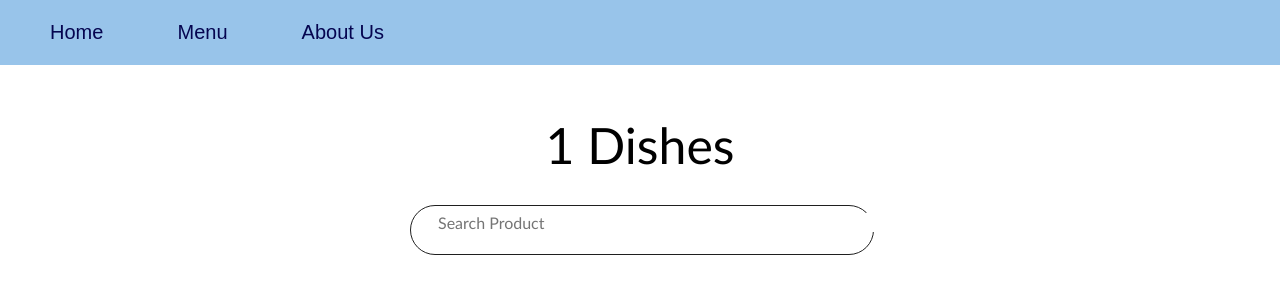
After one commit to ranjhal23/Taps-Away-Foods, a Django app: page /item/1 in a window 1280 px wide. The commit adds this page. Shown: the top 300 px of the page. Run offline with Django 4.2, Linux system fonts and the light colour scheme; data that the repository does not hold is empty.

Commit message:
developed more funcionality

```diff
--- a/TAF/urls.py
+++ b/TAF/urls.py
@@ -23,5 +23,7 @@ urlpatterns = [
     path('', views.home, name='home'),
     path('auth', views.auth, name='auth'),
     path('', include('login.urls')),
-    path('cuisine/<str:val>', views.cuisine, name='cuisine')
+    path('cuisine/<str:val>', views.cuisine, name='cuisine'),
+    path('item/<str:val>', views.item, name='item'),
+    path('recipe/<str:val1>/<str:val2>', views.recipe, name='recipe')
 ]
--- a/TAF/views.py
+++ b/TAF/views.py
@@ -1,5 +1,11 @@
 from django.shortcuts import render
-from items.models import cuisines
+import requests
+from items.models import cuisines, dishes
+
+api_key = '6ed583ee713f4addb3483d438948fe1d'
+
+
+search_url = 'https://api.spoonacular.com/recipes/search'
 
 
 def home(request):
@@ -14,3 +20,63 @@ def cuisine(request, val):
     cuisses = cuisines.objects.all()
     con = {'val': val, 'cuisses': cuisses}
     return render(request, 'cuis.html', con)
+
+
+def item(request, val):
+    dishe = dishes.objects.filter(category=val).all()
+    con = {'cuis': val, 'dishe': dishe}
+    return render(request, 'dishes.html', con)
+
+
+def recipe(request, val1, val2):
+    dish_name = val2
+    search_params = {
+        'apiKey': api_key,
+        'query': dish_name,
+        'number': 1,
+    }
+    search_response = requests.get(search_url, params=search_params)
+
+    if search_response.status_code == 200:
+
+        search_data = search_response.json()
+
+        if 'results' in search_data and search_data['results']:
+            dish_id = search_data['results'][0]['id']
+            url1 = f'https://api.spoonacular.com/recipes/{dish_id}/information'
+
+            params = {
+                'apiKey': api_key,
+                'includeNutrition': False,
+            }
+
+            response = requests.get(url1, params=params)
+            if response.status_code == 200:
+
+                recipe_info = response.json()
+                if 'extendedIngredients' in recipe_info:
+                    # dish_id = recipe_info['results'][0]['dish_id']
+                    nam = dish_name
+                    cuis = val1
+                    im = recipe_info['image']
+                    newe = dishes(category=cuis, Name=nam, bg=im)
+                    existing_dish = dishes.objects.filter(
+                        Name=nam, category=cuis).first()
+
+                    if existing_dish is None:
+                        # Dish doesn't exist, create a new entry
+
+                        newe.save()
+                    ingredients = recipe_info['extendedIngredients']
+                    con = {'cuis': cuis, 'name': nam,
+                           'time': recipe_info['readyInMinutes'], 'ingr': ingredients, 'bg': im}
+                    return render(request, 'desc.html', con)
+                else:
+                    return render(request, 'nofood1.html')
+            else:
+                return render(request, 'nofood1.html')
+        else:
+            print(f"No results found for '{dish_name}'.")
+    else:
+
+        return render(request, 'nof2.html')
--- a/items/admin.py
+++ b/items/admin.py
@@ -1,5 +1,6 @@
 from django.contrib import admin
-from .models import cuisines
+from .models import cuisines, dishes
 # Register your models here.
 
 admin.site.register(cuisines)
+admin.site.register(dishes)
--- a/login/views.py
+++ b/login/views.py
@@ -45,7 +45,7 @@ def loginn(request):
                 val = True
                 # passes = passwords.objects.filter(username=em).all()
                 context = {'em': em, 'val': val}
-                return render(request, 'menu.html', context)
+                return render(request, 'cuis.html', context)
             else:
                 messages.error(request, 'Invalid credentials')
                 return redirect('log')
--- /dev/null
+++ b/static/menues.css
@@ -0,0 +1,131 @@
+*{
+    margin: 0;
+    padding: 0;
+   box-sizing: border-box;
+    font-family:'Trebuchet MS', 'Lucida Sans Unicode', 'Lucida Grande', 'Lucida Sans', Arial, sans-serif;
+}
+.wrapper{
+    height:100vh;
+    overflow-x: hidden;
+    overflow-y: auto;
+}
+.container{
+    height: 100%;
+    max-width: 1200px;
+    margin: 0 auto;
+    /*margin-left:300px ;*/
+    padding: 20px;
+}
+.recipes{
+    display: flex;
+    flex-wrap:wrap;
+    justify-content:space-between;
+}
+.card {
+    width: 30%;
+    overflow: hidden;
+    position: relative;
+    border-radius: 10px;
+    margin-bottom: 30px;
+    position: relative;
+    border: #333;
+    max-height: 400px;
+
+  }
+  .card img {
+    height: 60%;
+    width: 100%;
+    object-fit: cover;
+    margin-top: 0;
+    margin-left: 0;
+    margin-right: 0;
+    box-shadow: 0 0 20px #333;
+  }
+  .card h2{
+    margin-top: 45px;
+    margin-left: 15px;
+  }
+  .card:hover{
+    transform: scale(1.03);
+    transition: 0.3s;
+    box-shadow:  0 0 20px #333;;
+  }
+  .card:hover figcaption{
+    opacity: 1;
+    bottom: 0;
+  }
+  .card span{
+    font-size: small;
+    font-weight: lighter;
+    margin-left: 15px;
+    margin-top: 10px;
+  }
+  .container p{
+    font-family:'Trebuchet MS', 'Lucida Sans Unicode', 'Lucida Grande', 'Lucida Sans', Arial, sans-serif;
+    text-align: center;
+    font-size: 50px;
+    margin-bottom: 30px;
+    margin-top: 30px;
+  }
+  .container form{
+    width: 40%;
+    margin-left: 350px;
+    margin-top: 0px;
+    margin-bottom: 50px;
+    height: 50px;
+    border: 1px solid rgba(0, 0, 0, 0.88);
+    border-radius: 40px;
+    padding: 7px;
+    display:flow;
+    justify-content:space-between;
+  }
+  .container form .empty-space{
+    flex: 1;
+
+  }
+  #search-item{
+    border: none;
+    outline: none;
+    box-shadow: none;
+    width: 100%;
+    font-size: 16px;
+    margin-left: 20px;
+
+  }
+  .navigation{
+    background-color:rgb(152, 196, 234);
+    display: flex;
+    justify-content: left;
+    align-items: center;
+    position: relative;
+    height: 65px;
+    width: 100%;
+    margin-left: 0;
+  }
+li, a{
+  text-decoration: none;
+  font-family: sans-serif;
+  color: rgb(5, 5, 80);
+  font-weight: 500;
+  font-size: 20px;
+}
+a:hover{
+  text-shadow: 3px 0px 3px rgb(39, 39, 216);
+}
+.nav-links{
+   list-style: none;
+}
+.nav-links li{
+  display: inline-block;
+  margin-left: 30px;
+  padding: 20px;
+  background-color: rgb(152, 196, 234);
+}
+.opened-div {
+  display: none;
+  width: 200px;
+  height: 150px;
+  background-color: lightgreen;
+  text-align: center;
+  line-height: 150px;
+}
--- /dev/null
+++ b/templates/dishes.html
@@ -0,0 +1,54 @@
+{% load static %}
+<!DOCTYPE html>
+<html lang="en">
+
+<head>
+    <meta charset="UTF-8">
+    <meta name="viewport" content="width= , initial-scale=1.0">
+    <title>Menu</title>
+    <link rel="stylesheet" href="{%static 'menues.css'%}">
+    <!-- <link rel="stylesheet" href="path/to/font-awesome/css/font-awesome.min.css"> -->
+</head>
+
+<body>
+    <div class="wrapper">
+        <section>
+            <nav class="navigation">
+                <ul class="nav-links">
+                    <li><a href="#">Home</a>
+                    </li>
+                    <li><a href="#">Menu</a>
+                    </li>
+                    <li><a href="#">About Us</a>
+                    </li>
+                </ul>
+
+            </nav>
+        </section>
+        <div class="container">
+
+            <p>{{cuis}} Dishes</p>
+            <form>
+                <i class="fa fa-search" aria-hidden="true"></i>
+                <input type="text" id="search-item" placeholder="Search Product" onkeyup="search()">
+
+            </form>
+            <div class="recipes" id="menu-items">
+                {% for Dish in dishe %}
+                <a href="{%url 'recipe' val1=cuis val2=Dish.Name%}" class="card">
+                    <img src="{{Dish.bg}}" alt="">
+                    <h2>{{Dish.Name}}</h2>
+                    <!-- <span> A combination of chana masala and bhatura.</span><br> -->
+                </a>
+                {% endfor %}
+
+            </div>
+            <div id="openedDiv" class="opened-div">New div content</div>
+
+        </div>
+
+    </div>
+    <script src="new.js"></script>
+</body>
+
+</html>
--- /dev/null
+++ b/templates/nof2.html
@@ -0,0 +1 @@
+<h1>error</h1>
--- /dev/null
+++ b/templates/nofood1.html
@@ -0,0 +1 @@
+<h1> NO FOOD FOR YOU , YOU UNLUCKY, PICKY EATER! rec errror</h1>
```
Also changed, not shown: items/models.py (+7 -0 lines), static/desc.css (added, +121 -0 lines), static/new.js (added, +31 -0 lines), templates/cuis.html (+4 -3 lines), templates/desc.html (added, +47 -0 lines), items/migrations/0002_dishes.py (added), items/migrations/0003_rename_cuisine_dishes_category.py (added), templates/menu.html (deleted).
